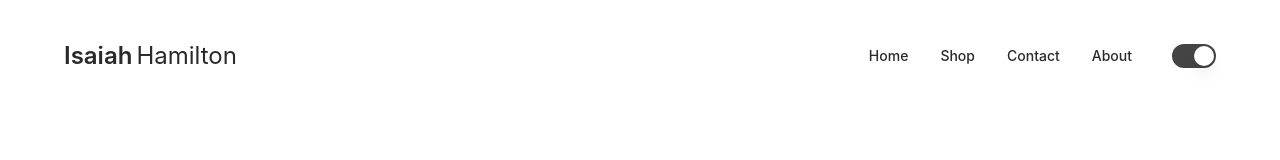
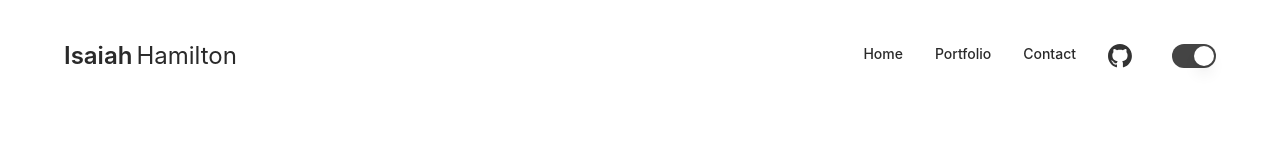
Before and after one commit to Isaiah-Hamilton/Portfolio, a Next.js app: page / in a window 1280 px wide. Shown: the top 160 px of the page. Built offline with nearby package versions, Linux system fonts and the light colour scheme.

Commit message:
update links

```diff
--- a/components/Contact.tsx
+++ b/components/Contact.tsx
@@ -1,9 +1,10 @@
 import Link from 'next/link'
 import React from 'react'
+import data from '../data/data.json'
 
 const Contact = () => {
   return (
-    <div className="mb-16">
+    <div className="contact mb-16" id="contact">
       <div className="grid justify-items-start">
         <h1 className="title-font sm:text-4xl text-3xl font-bold text-center m-auto mb-6">
           Contact
@@ -13,7 +14,7 @@ const Contact = () => {
           of any positions available, if you have any questions, or if you want to get in touch,
           please email me down below.
         </p>
-        <Link href="mailto:isaiah7hamilton@gmail.com">
+        <Link href={`mailto:${data.url.email}`}>
           <a className="inline-flex py-2 px-6 m-auto focus:outline-none rounded-full text-base transition duration-500 ease-in-out shadow-xl border-2 border-brand-500 dark:bg-[#333333] hover:bg-brand-500 dark:hover:bg-brand-500 hover:text-white">
             Contact
           </a>
--- a/components/Hero.tsx
+++ b/components/Hero.tsx
@@ -20,12 +20,20 @@ const Hero = () => {
             <ReactMarkdown>{data.about.description}</ReactMarkdown>
           </p>
           <div className="flex justify-center">
+            <Link href={data.url.resume}>
+              <a>
                 <button className="inline-flex py-2 px-6 focus:outline-none rounded-full text-base transition duration-500 ease-in-out shadow-xl border-2 border-brand-500 dark:bg-[#333333] hover:bg-brand-500 dark:hover:bg-brand-500 hover:text-white">
                   Download CV
                 </button>
+              </a>
+            </Link>
+            <Link href="#contact">
+              <a>
                 <button className="inline-flex py-2 px-6 focus:outline-none rounded-full text-base transition duration-500 ease-in-out shadow-xl border-2 border-gray-200 dark:border-white dark:bg-[#333333] hover:bg-gray-200 dark:hover:bg-white hover:text-gray-600 ml-2">
                   Contact
                 </button>
+              </a>
+            </Link>
           </div>
         </div>
       </div>
--- /dev/null
+++ b/components/Icons/GithubIcon.tsx
@@ -0,0 +1,18 @@
+const GithubIcon = () => {
+  return (
+    <svg
+      width="24"
+      height="24"
+      viewBox="0 0 256 249"
+      xmlns="http://www.w3.org/2000/svg"
+      preserveAspectRatio="xMinYMin meet"
+    >
+      <g className="fill-[#333333] dark:fill-white">
+        <path d="M127.505 0C57.095 0 0 57.085 0 127.505c0 56.336 36.534 104.13 87.196 120.99 6.372 1.18 8.712-2.766 8.712-6.134 0-3.04-.119-13.085-.173-23.739-35.473 7.713-42.958-15.044-42.958-15.044-5.8-14.738-14.157-18.656-14.157-18.656-11.568-7.914.872-7.752.872-7.752 12.804.9 19.546 13.14 19.546 13.14 11.372 19.493 29.828 13.857 37.104 10.6 1.144-8.242 4.449-13.866 8.095-17.05-28.32-3.225-58.092-14.158-58.092-63.014 0-13.92 4.981-25.295 13.138-34.224-1.324-3.212-5.688-16.18 1.235-33.743 0 0 10.707-3.427 35.073 13.07 10.17-2.826 21.078-4.242 31.914-4.29 10.836.048 21.752 1.464 31.942 4.29 24.337-16.497 35.029-13.07 35.029-13.07 6.94 17.563 2.574 30.531 1.25 33.743 8.175 8.929 13.122 20.303 13.122 34.224 0 48.972-29.828 59.756-58.22 62.912 4.573 3.957 8.648 11.717 8.648 23.612 0 17.06-.148 30.791-.148 34.991 0 3.393 2.295 7.369 8.759 6.117 50.634-16.879 87.122-64.656 87.122-120.973C255.009 57.085 197.922 0 127.505 0" />
+        <path d="M47.755 181.634c-.28.633-1.278.823-2.185.389-.925-.416-1.445-1.28-1.145-1.916.275-.652 1.273-.834 2.196-.396.927.415 1.455 1.287 1.134 1.923M54.027 187.23c-.608.564-1.797.302-2.604-.589-.834-.889-.99-2.077-.373-2.65.627-.563 1.78-.3 2.616.59.834.899.996 2.08.36 2.65M58.33 194.39c-.782.543-2.06.034-2.849-1.1-.781-1.133-.781-2.493.017-3.038.792-.545 2.05-.055 2.85 1.07.78 1.153.78 2.513-.019 3.069M65.606 202.683c-.699.77-2.187.564-3.277-.488-1.114-1.028-1.425-2.487-.724-3.258.707-.772 2.204-.555 3.302.488 1.107 1.026 1.445 2.496.7 3.258M75.01 205.483c-.307.998-1.741 1.452-3.185 1.028-1.442-.437-2.386-1.607-2.095-2.616.3-1.005 1.74-1.478 3.195-1.024 1.44.435 2.386 1.596 2.086 2.612M85.714 206.67c.036 1.052-1.189 1.924-2.705 1.943-1.525.033-2.758-.818-2.774-1.852 0-1.062 1.197-1.926 2.721-1.951 1.516-.03 2.758.815 2.758 1.86M96.228 206.267c.182 1.026-.872 2.08-2.377 2.36-1.48.27-2.85-.363-3.039-1.38-.184-1.052.89-2.105 2.367-2.378 1.508-.262 2.857.355 3.049 1.398" />
+      </g>
+    </svg>
+  )
+}
+
+export default GithubIcon
--- a/components/Navbar.tsx
+++ b/components/Navbar.tsx
@@ -1,7 +1,8 @@
 import React from 'react'
 import Link from 'next/link'
-import Image from 'next/image'
 import ThemeToggle from './ThemeToggle'
+import data from '../data/data.json'
+import GithubIcon from './Icons/GithubIcon'
 
 type Props = {
   darkMode: boolean
@@ -41,18 +42,26 @@ const Navbar = (props: Props) => {
 
       <div className="items-center md:flex">
         <div className="flex flex-col md:flex-row md:mx-6">
+          <Link href="/">
             <a className="my-1 text-sm font-medium transition-colors duration-200 transform dark:text-gray-200 md:mx-4 md:my-0 hover:text-brand-400 dark:hover:text-brand-500 cursor-pointer">
               Home
             </a>
+          </Link>
+          <Link href="#portfolio">
             <a className="my-1 text-sm font-medium transition-colors duration-200 transform dark:text-gray-200 md:mx-4 md:my-0 hover:text-brand-400 dark:hover:text-brand-500 cursor-pointer">
-            Shop
+              Portfolio
             </a>
+          </Link>
+          <Link href="#contact">
             <a className="my-1 text-sm font-medium transition-colors duration-200 transform dark:text-gray-200 md:mx-4 md:my-0 hover:text-brand-400 dark:hover:text-brand-500 cursor-pointer">
               Contact
             </a>
+          </Link>
+          <Link href={data.url.github.repos.portfolio}>
             <a className="my-1 text-sm font-medium transition-colors duration-200 transform dark:text-gray-200 md:mx-4 md:my-0 hover:text-brand-400 dark:hover:text-brand-500 cursor-pointer">
-            About
+              <GithubIcon />
             </a>
+          </Link>
         </div>
 
         <div className="flex justify-center md:block">
--- a/components/Portfolio.tsx
+++ b/components/Portfolio.tsx
@@ -44,7 +44,7 @@ export const Card = (props: Props) => {
 
 const Portfolio = () => {
   return (
-    <div className="mt-6">
+    <div className="portfolio mt-6" id="portfolio">
       <h1 className="title-font sm:text-4xl text-3xl font-bold text-center mb-2">Portfolio</h1>
       <div className="relative px-4 py-12 sm:px-6 lg:py-16 lg:px-8">
         <div className="relative mx-auto max-w-7xl">
--- a/data/data.json
+++ b/data/data.json
@@ -1,10 +1,20 @@
 {
   "url": {
     "twitter": "https://twitter.com/Isaiah7Hamilton",
-    "github": "https://github.com/isaiah7hamilton",
     "linkedin": "https://www.linkedin.com/in/isaiah-hamilton-093361209/",
     "instagram": "https://www.instagram.com/isaiah7hamilton/",
-    "website": "https://isaiah-hamilton.com"
+    "website": "https://isaiah-hamilton.com",
+    "email": "isaiah7hamilton@gmail.com",
+    "resume": "https://docs.google.com/document/d/1JJlE_4wq8dqF0r95qgI369dVDsdhmy1rnr_IMbAXZ9Q/edit?usp=sharing",
+    "github": {
+      "username": "isaiah-hamilton",
+      "url": "https://github.com/isaiah-hamilton",
+      "repos": {
+        "portfolio": "https://github.com/isaiah-hamilton/portfolio",
+        "supashare": "https://github.com/isaiah-hamilton/supashare",
+        "custodi": "https://github.com/harryET/custodi"
+      }
+    }
   },
   "about": {
     "name": "Isaiah Hamilton",
```
Lines whose indentation alone changed are shown as unchanged.
